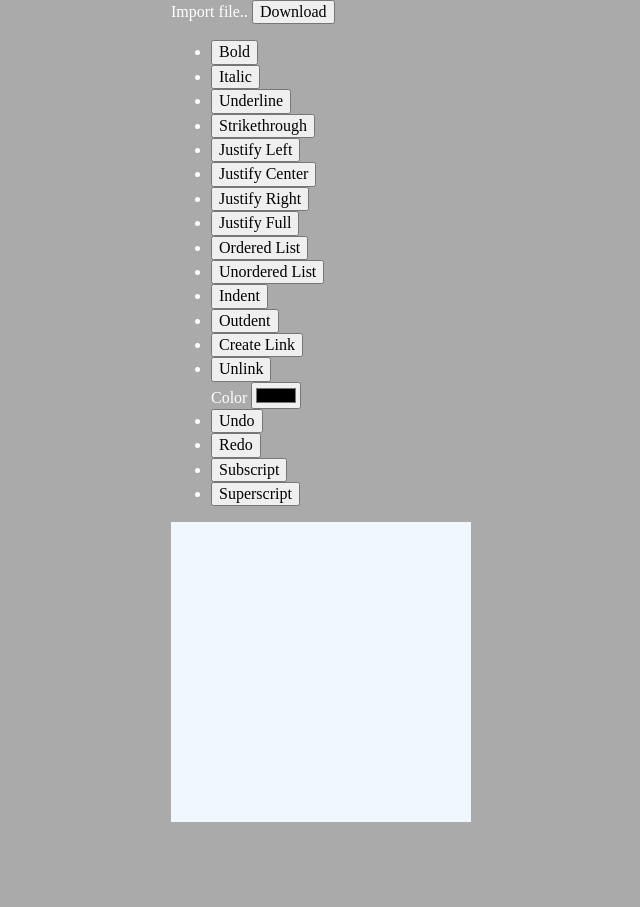
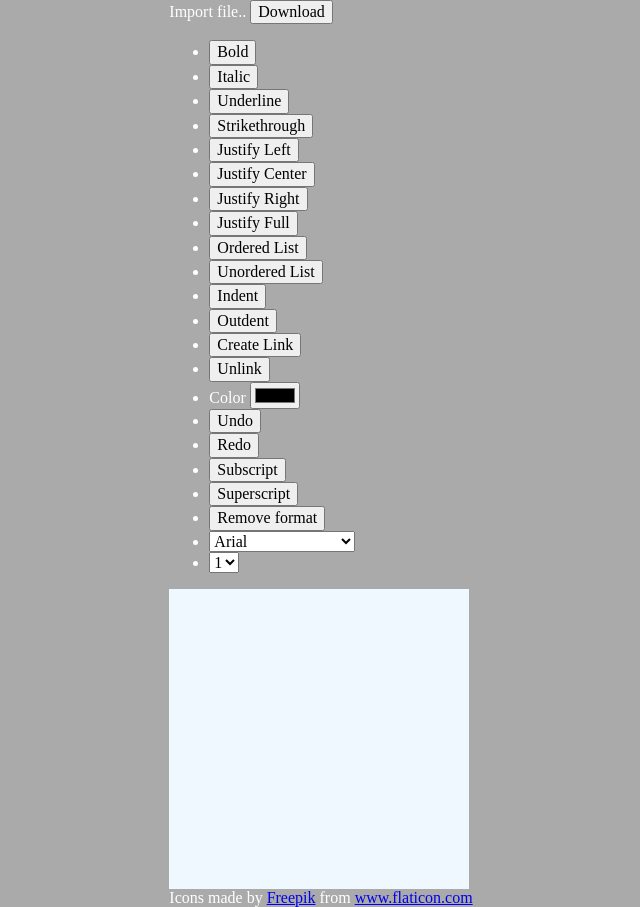
Before and after one commit to mateuszlason/ArdentCode-recruitment-task, a website built with webpack: page src/pages/index.html in a window 1280 px wide. Shown: the whole page, without its empty margins (319-959 px from the left). Before the commit the page ends 822 px from the top, so only its background shows below. Built offline with nearby package versions, Linux system fonts and the light colour scheme.

Commit message:
select/option functionality, adding event listeners to focus editable-div

```diff
--- a/src/js/index.js
+++ b/src/js/index.js
@@ -1,12 +1,11 @@
 import "../scss/main.scss";
 
-const buttonImport = document.getElementById("buttonImport");
 const buttonSave = document.getElementById("buttonDownload");
-const editableDiv = document.querySelector(".content--js");
+const fileInput = document.getElementById("file");
+const editableDiv = document.querySelector(".content");
 const buttons = document.querySelectorAll(".toolbar-list__button");
 const input = document.querySelector(".toolbar-list__input");
-const fileInput = document.getElementById("file");
-
+const select = document.querySelectorAll(".toolbar-list__select");
 fileInput.addEventListener("change", () => {
   importText();
 });
@@ -49,7 +48,6 @@ for (let button of buttons) {
       const prompt = window.prompt("Provide valid URL");
       return document.execCommand(dataCommand, true, prompt);
     }
-    if (dataCommand === "foreColor") return;
     document.execCommand(dataCommand, true, null);
   });
 }
@@ -57,5 +55,22 @@ for (let button of buttons) {
 input.addEventListener("input", (e) => {
   e.preventDefault();
   const dataCommand = input.dataset["command"];
-  return document.execCommand(dataCommand, true, input.value);
+  document.execCommand(dataCommand, true, input.value);
 });
+input.addEventListener("change", (e) => {
+  e.preventDefault();
+  console.log("change");
+  const dataCommand = input.dataset["command"];
+  editableDiv.focus();
+  document.execCommand(dataCommand, true, input.value);
+});
+
+for (let item of select) {
+  item.addEventListener("change", (e) => {
+    e.preventDefault();
+    console.log("changed");
+    const dataCommand = item.dataset["command"];
+    document.execCommand(dataCommand, true, item.value);
+    editableDiv.focus();
+  });
+}
--- a/src/pages/index.html
+++ b/src/pages/index.html
@@ -18,7 +18,11 @@
   <body>
     <main class="main">
       <div class="toolbar">
-       <label> <input style="display:none;"type="file" id="file" /><a>Import file..</a></label>
+        <label>
+          <input style="display: none" type="file" id="file" /><a
+            >Import file..</a
+          ></label
+        >
         <button id="buttonDownload">Download</button>
         <ul class="toolbar-list">
           <li class="toolbar-list__item">
@@ -93,11 +97,11 @@
               Create Link
             </button>
           </li>
-  <li class="toolbar-list__item">
+          <li class="toolbar-list__item">
             <button data-command="unlink" class="toolbar-list__button">
               Unlink
             </button>
-          </li
+          </li>
           <li class="toolbar-list__item">
             Color
             <input
@@ -128,6 +132,32 @@
               Superscript
             </button>
           </li>
+          <li class="toolbar-list__item">
+            <button data-command="removeFormat" class="toolbar-list__button">
+              Remove format
+            </button>
+          </li>
+          <li>
+            <select data-command="fontName" class="toolbar-list__select">
+              <option value="Arial">Arial</option>
+              <option value="Times New Roman">Times New Roman</option>
+              <option value="Verdana">Verdana</option>
+              <option value="Open sans">Open sans</option>
+              <option value="Tahoma">Tahoma</option>
+              <option value="Comic Sans MS">Comis Sans MS</option>
+            </select>
+          </li>
+          <li>
+            <select data-command="fontSize" class="toolbar-list__select">
+              <option value="1">1</option>
+              <option value="2">2</option>
+              <option value="3">3</option>
+              <option value="4">4</option>
+              <option value="5">5</option>
+              <option value="6">6</option>
+              <option value="7">7</option>
+            </select>
+          </li>
         </ul>
       </div>
 
@@ -138,9 +168,16 @@
           background-color: aliceblue;
           color: black;
         "
-        class="content content--js"
+        class="content"
         contenteditable="true"
       ></div>
+      <footer>
+        Icons made by
+        <a href="https://www.freepik.com" title="Freepik">Freepik</a> from
+        <a href="https://www.flaticon.com/" title="Flaticon"
+          >www.flaticon.com</a
+        >
+      </footer>
     </main>
   </body>
 </html>
```
